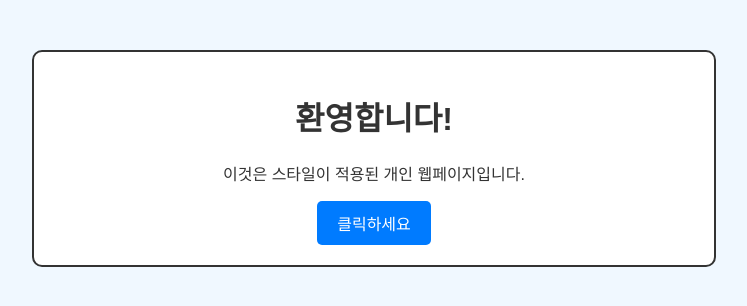
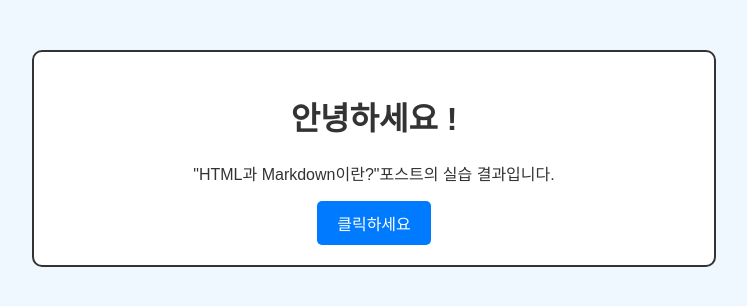
Before and after one commit to cheolhun00/practice, a plain HTML site: page index.html in a window 1280 px wide. Shown: the whole page, without its empty margins (266-1013 px from the left). Drawn offline with Linux system fonts and the light colour scheme.

Commit message:
Update index.html

```diff
--- a/index.html
+++ b/index.html
@@ -3,13 +3,13 @@
 <head>
     <meta charset="UTF-8">
     <meta name="viewport" content="width=device-width, initial-scale=1.0">
-    <title>내 개인 웹페이지</title>
+    <title> HTML에 CSS디자인을 적용한 실습 웹페이지</title>
     <link rel="stylesheet" href="실습style.css">
 </head>
 <body>
     <div class="container">
-        <h1>환영합니다!</h1>
-        <p>이것은 스타일이 적용된 개인 웹페이지입니다.</p>
+        <h1>안녕하세요 !</h1>
+        <p>"HTML과 Markdown이란?"포스트의 실습 결과입니다.</p>
         <button class="styled-button">클릭하세요</button>
     </div>
 </body>
```
